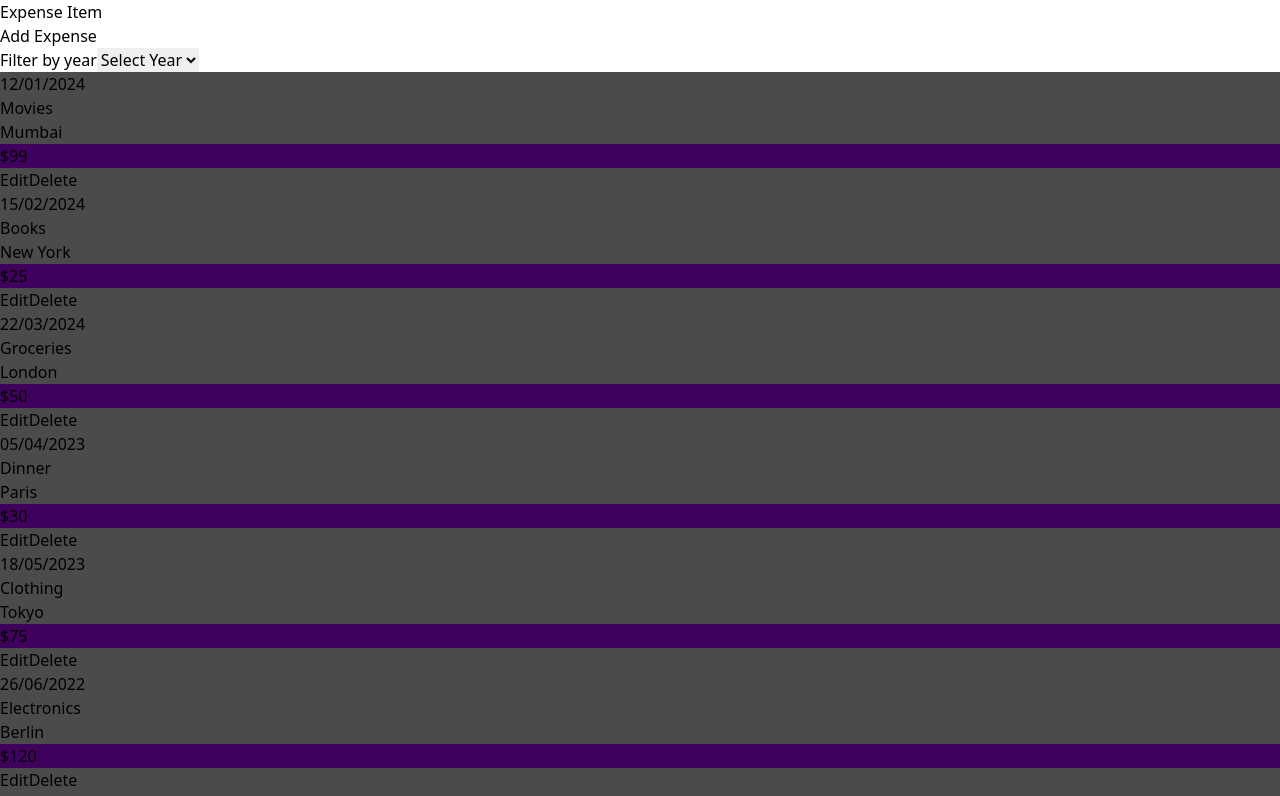
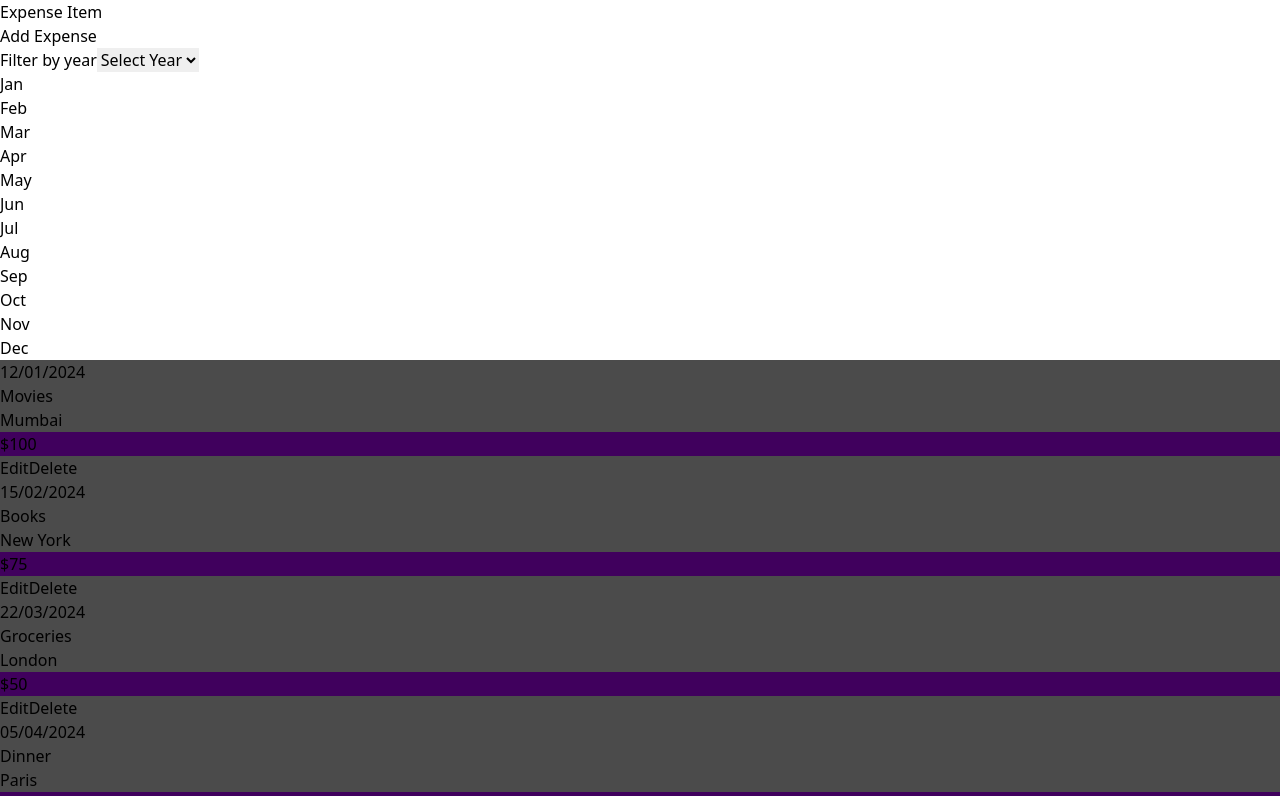
Before and after one commit to ranjandhal73/SharpReact, a React (Vite) app in the folder FirstReact/: page / in a window 1280 px wide. Shown: the top 796 px of the page. Built offline with nearby package versions, Linux system fonts and the light colour scheme.

Commit message:
Added Expense ChartBar

```diff
--- a/FirstReact/src/App.jsx
+++ b/FirstReact/src/App.jsx
@@ -1,101 +1,101 @@
-import ExpenseItem from "./Components/ExpenseThings/ExpenseItem"
-import Card from "./Components/ExpenseThings/UI/Card"
+import ExpenseItem from "./Components/ExpenseThings/ExpenseItem";
+import Card from "./Components/ExpenseThings/UI/Card";
 import ExpenseForm from "./Components/ExpenseThings/ExpenseForm";
 import { useState } from "react";
 
 const dummyData = [
   {
     id: 1,
-    title: 'Movies',
-    amount: 99,
-    location: 'Mumbai',
-    date: '12/01/2024'
+    title: "Movies",
+    amount: 100,
+    location: "Mumbai",
+    date: "12/01/2024",
   },
   {
     id: 2,
-    title: 'Books',
-    amount: 25,
-    location: 'New York',
-    date: '15/02/2024'
+    title: "Books",
+    amount: 75,
+    location: "New York",
+    date: "15/02/2024",
   },
   {
     id: 3,
-    title: 'Groceries',
+    title: "Groceries",
     amount: 50,
-    location: 'London',
-    date: '22/03/2024'
+    location: "London",
+    date: "22/03/2024",
   },
   {
     id: 4,
-    title: 'Dinner',
-    amount: 30,
-    location: 'Paris',
-    date: '05/04/2023'
+    title: "Dinner",
+    amount: 25,
+    location: "Paris",
+    date: "05/04/2024",
   },
   {
     id: 5,
-    title: 'Clothing',
+    title: "Clothing",
     amount: 75,
-    location: 'Tokyo',
-    date: '18/05/2023'
+    location: "Tokyo",
+    date: "18/05/2023",
   },
   {
     id: 6,
-    title: 'Electronics',
+    title: "Electronics",
     amount: 120,
-    location: 'Berlin',
-    date: '26/06/2022'
+    location: "Berlin",
+    date: "26/06/2022",
   },
   {
     id: 7,
-    title: 'Travel',
+    title: "Travel",
     amount: 200,
-    location: 'Sydney',
-    date: '10/07/2022'
+    location: "Sydney",
+    date: "10/07/2022",
   },
   {
     id: 8,
-    title: 'Fitness',
+    title: "Fitness",
     amount: 45,
-    location: 'Rio de Janeiro',
-    date: '14/08/2021'
+    location: "Rio de Janeiro",
+    date: "14/08/2021",
   },
   {
     id: 9,
-    title: 'Home Decor',
+    title: "Home Decor",
     amount: 80,
-    location: 'Cape Town',
-    date: '02/09/2021'
+    location: "Cape Town",
+    date: "02/09/2021",
   },
   {
     id: 10,
-    title: 'Gadgets',
+    title: "Gadgets",
     amount: 150,
-    location: 'Seoul',
-    date: '19/10/2020'
-  }
+    location: "Seoul",
+    date: "19/10/2020",
+  },
 ];
 
-const App = ()=> {
- const [data, setData] = useState(dummyData);
- const [year, setYear] = useState(null);
+const App = () => {
+  const [data, setData] = useState(dummyData);
+  const [year, setYear] = useState(null);
 
- function addNewData(item){
-    setData((prevData)=>{
-      return [item,...prevData]
-    })
- }
+  function addNewData(item) {
+    setData((prevData) => {
+      return [item, ...prevData];
+    });
+  }
 
- const onChangeYear = (year) =>{
-    setYear(year)
- }
+  const onChangeYear = (year) => {
+    setYear(year);
+  };
   return (
     <Card>
-        <p className='text-6xl text-center p-4 text-white'>Expense Item</p>
-        <ExpenseForm onAddNewData = {addNewData}/>
-        <ExpenseItem items={data} onYearChange={onChangeYear} year={year}/>
-      </Card>
-  )
-}
+        <p className="text-6xl text-center p-4 text-white">Expense Item</p>
+        <ExpenseForm onAddNewData={addNewData} />
+        <ExpenseItem items={data} onYearChange={onChangeYear} year={year} />
+    </Card>
+  );
+};
 
-export default App
+export default App;
--- /dev/null
+++ b/FirstReact/src/Components/ExpenseThings/Chart/Chart.jsx
@@ -0,0 +1,26 @@
+import ChartBar from "./ChartBar";
+
+function Chart(props){
+    const dataPointValues = props.dataPoints.map((dataPoint)=>dataPoint.value);
+    const totalMax = Math.max(...dataPointValues)
+    console.log(props.dataPoints);
+    return (
+        <>
+            <div className="p-4 rounded-lg bg-purple-100 text-center flex justify-center h-40 mt-4">
+                {
+                  props.dataPoints.map((dataPoint)=>{
+                       return <ChartBar
+                            key={dataPoint.label}
+                            value={dataPoint.value}
+                            maxValue={totalMax}
+                            label={dataPoint.label}
+                        />
+
+                    })
+                }
+            </div>
+        </>
+    )
+}
+
+export default Chart;
--- /dev/null
+++ b/FirstReact/src/Components/ExpenseThings/Chart/ChartBar.jsx
@@ -0,0 +1,24 @@
+
+
+function ChartBar(props){
+    let barFillHeight = '0%';
+    if(props.maxValue > 0){
+        barFillHeight = Math.round((props.value/props.maxValue) * 100) + '%' ;
+    }
+    return (
+        <>
+            <div className="h-full flex flex-col items-center mr-1">
+                <div className=" h-full w-full border border-gray-700 rounded-lg bg-purple-200 overflow-hidden flex flex-col justify-end">
+                    <div className="bg-indigo-800 w-full transition-all duration-300 ease-out"
+                    style={{height: barFillHeight}}
+                    ></div>
+                </div>
+                <div className="font-bold text-lg text-center text-red-600">
+                    {props.label}
+                </div>
+            </div>
+        </>
+    );
+};
+
+export default ChartBar;
--- a/FirstReact/src/Components/ExpenseThings/ExpenseForm.jsx
+++ b/FirstReact/src/Components/ExpenseThings/ExpenseForm.jsx
@@ -37,13 +37,14 @@ function ExpenseForm(props) {
           alert("Entered the Details");
     } else {
       props.onAddNewData(expenseData);
+      setisFormVisible(false)
     }
 
     setenteredTitle("");
     setenteredAmount("");
     setenteredDate("");
     setenteredLocation("");
-    setisFormVisible(false)
+
   }
 
   const cancelHandler = (e) =>{
@@ -121,56 +122,3 @@ function ExpenseForm(props) {
 }
 
 export default ExpenseForm;
-
-/*
-
-  /*<div className="flex items-center justify-center text-xl flex-wrap">
-        <form className="flex gap-2 items-center text-center flex-wrap">
-          <label htmlFor="expense-title">Expense title</label>
-          <input
-            type="text"
-            id="expense-title"
-            className="text-black p-0.5 pl-3 text-xl w-36"
-            value={enteredTitle}
-            onChange={titleHandler}
-          />
-
-          <label htmlFor="expense-amount">Expense Amount</label>
-          <input
-            type="number"
-            id="expense-amount"
-            placeholder="$"
-            className="text-black p-0.5 pl-3 text-xl w-36"
-            value={enteredAmount}
-            onChange={amountHandler}
-          />
-
-          <label htmlFor="expense-amount">Expense Location</label>
-          <input
-            type="text"
-            id="expense-location"
-            className="text-black p-0.5 pl-3 text-xl w-36"
-            value={enteredLocation}
-            onChange={locationHandler}
-          />
-
-          <label htmlFor="expense-Date">Date</label>
-          <input
-            type="date"
-            id="expense-Date"
-            className="text-black p-0.5 pl-3 text-xl w-40"
-            value={enteredDate}
-            onChange={dateHandler}
-          />
-
-          <button
-            className="bg-red-700 rounded-xl text-center py-2 px-4 border border-white hover:border-opacity-50"
-            onClick={cancelHandler}
-          >Cancel</button>
-
-          <button
-            className="bg-green-700 rounded-xl text-center py-2 px-4 border border-white hover:border-opacity-50"
-            onClick={submitHandler}
-          >Add Expense</button>
-        </form>
-      </div>*/
--- a/FirstReact/src/Components/ExpenseThings/ExpenseItem.jsx
+++ b/FirstReact/src/Components/ExpenseThings/ExpenseItem.jsx
@@ -1,23 +1,27 @@
-// import "./ExpenseItem.css";
+import "./ExpenseItem.css";
 import ExpenseDate from "./ExpenseDate";
 import ExpenseDetails from "./ExpenseDetails";
 import ExpenseFilter from "./ExpenseFilter";
+import ExpenseChart from "./ExpensesChart";
 
 const ExpenseItem = (props) => {
   const changeFilterHandler = (year) => {
     props.onYearChange(year);
   };
   let filteredItem = props.items;
+
   if (props.year !== null) {
     filteredItem = props.items.filter((item) => {
-      // return item.date.split("/")[2] === props.year;
-      return item.date.substring(6) === props.year;
+      return item.date.split("/")[2] === props.year;
     });
+
   }
+
 
   return (
     <>
       <ExpenseFilter onChangeFilter={changeFilterHandler} />
+      <ExpenseChart  expenses={filteredItem}/>
       {filteredItem.length === 0 &&
         <div className="text-center mt-36">
           <div className="text-4xl p-3 rounded-xl bg-gray-800 inline-block">
--- /dev/null
+++ b/FirstReact/src/Components/ExpenseThings/ExpensesChart.jsx
@@ -0,0 +1,30 @@
+import Chart from "./Chart/Chart";
+
+function ExpenseChart(props){
+
+    const chartDataPoints = [
+        {label: 'Jan',value: 0},
+        {label: 'Feb',value: 0},
+        {label: 'Mar',value: 0},
+        {label: 'Apr',value: 0},
+        {label: 'May',value: 0},
+        {label: 'Jun',value: 0},
+        {label: 'Jul',value: 0},
+        {label: 'Aug',value: 0},
+        {label: 'Sep',value: 0},
+        {label: 'Oct',value: 0},
+        {label: 'Nov',value: 0},
+        {label: 'Dec',value: 0},
+    ]
+
+    for (const expense of props.expenses){
+        const expenseMonth = Number(expense.date.split('/')[1])-1;
+        chartDataPoints[expenseMonth].value += expense.amount;
+    }
+    return (
+        <>
+            <Chart dataPoints={chartDataPoints}/>
+        </>
+    )
+}
+export default ExpenseChart;
--- a/FirstReact/src/Components/ExpenseThings/UI/Card.jsx
+++ b/FirstReact/src/Components/ExpenseThings/UI/Card.jsx
@@ -3,7 +3,8 @@
 
 const Card = (props) => {
   return (
-    <div className="w-full h-full bg-slate-600 pb-8">
+    <div className="w-full bg-slate-600 pb-8"
+    >
       <div className="text-white">{props.children}</div>
     </div>
   );
```
